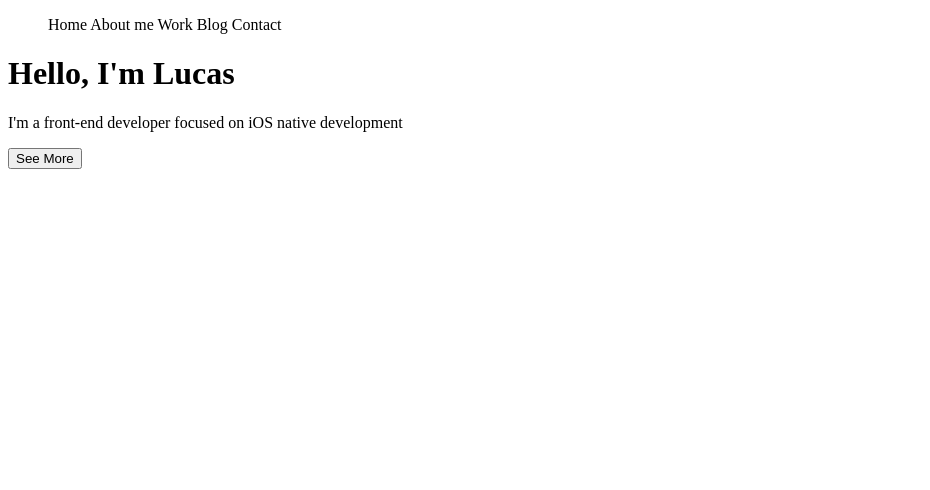
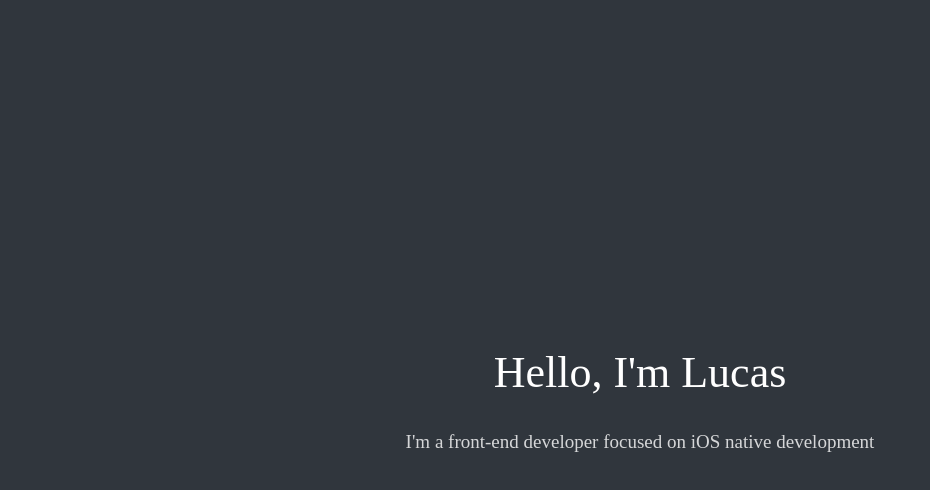
Before and after one commit to lucasasantana/portifolio, a plain HTML site: page index.html in a window 1280 px wide. Shown: the whole page, without its empty margins (0-930 px from the left). Drawn offline with Linux system fonts and the light colour scheme.

Commit message:
Main header

```diff
--- a/index.css
+++ b/index.css
@@ -0,0 +1,39 @@
+body {
+    background: #30363D;
+}
+
+.mainHeader {
+    margin-left: auto;
+    margin-right: auto;
+    margin: 50vh auto 0;
+    transform: translateY(-50%);
+}
+
+.mainTitle {
+
+    font-family: Zilla Slab;
+    font-style: normal;
+    font-weight: normal;
+    font-size: min(10vw, 44px);
+    line-height: 127%;
+
+
+    text-align: center;
+
+    color: #FFFFFF;
+}
+
+.mainSubTitle {
+
+    font-family: Zilla Slab;
+    font-style: normal;
+    font-weight: normal;
+    font-size: min(4vw, 19px);
+    line-height: 130%;
+
+    text-align: center;
+
+    opacity: 0.8;
+
+    color: #FFFFFF;
+}
--- a/index.html
+++ b/index.html
@@ -3,11 +3,12 @@
 <html>
 
 <head>
-    <link rel="stylesheet" type="text/css" href="../index.css">
+    <link rel="stylesheet" type="text/css" href="index.css">
     <meta charset="UTF-8">
 
     <meta name="viewport" content="width=device-width, initial-scale=1, viewport-fit=cover">
     <meta name="description" content="Portifolio of Lucas Antevere Santana, an iOS Developer">
+
     <title> Lucas Antevere's Portifolio</title>
 
 </head>
@@ -16,24 +17,19 @@
 
     <header>
 
-        <nav>
-            <ul>
-                <a>Home</a>
-                <a>About me</a>
-                <a>Work</a>
-                <a>Blog</a>
-                <a>Contact</a>
-            </ul>
-        </nav>
+
 
     </header>
 
     <main>
-        <div>
-            <h1>Hello, I'm Lucas</h1>
-            <p>I'm a front-end developer focused on iOS native development</p>
-            <button type="button">See More</button>
+
+        <div class="mainHeader">
+
+            <h1 class="mainTitle">Hello, I'm Lucas</h1>
+            <p class="mainSubTitle">I'm a front-end developer focused on iOS native development</p>
+
         </div>
+
     </main>
 
 
```
